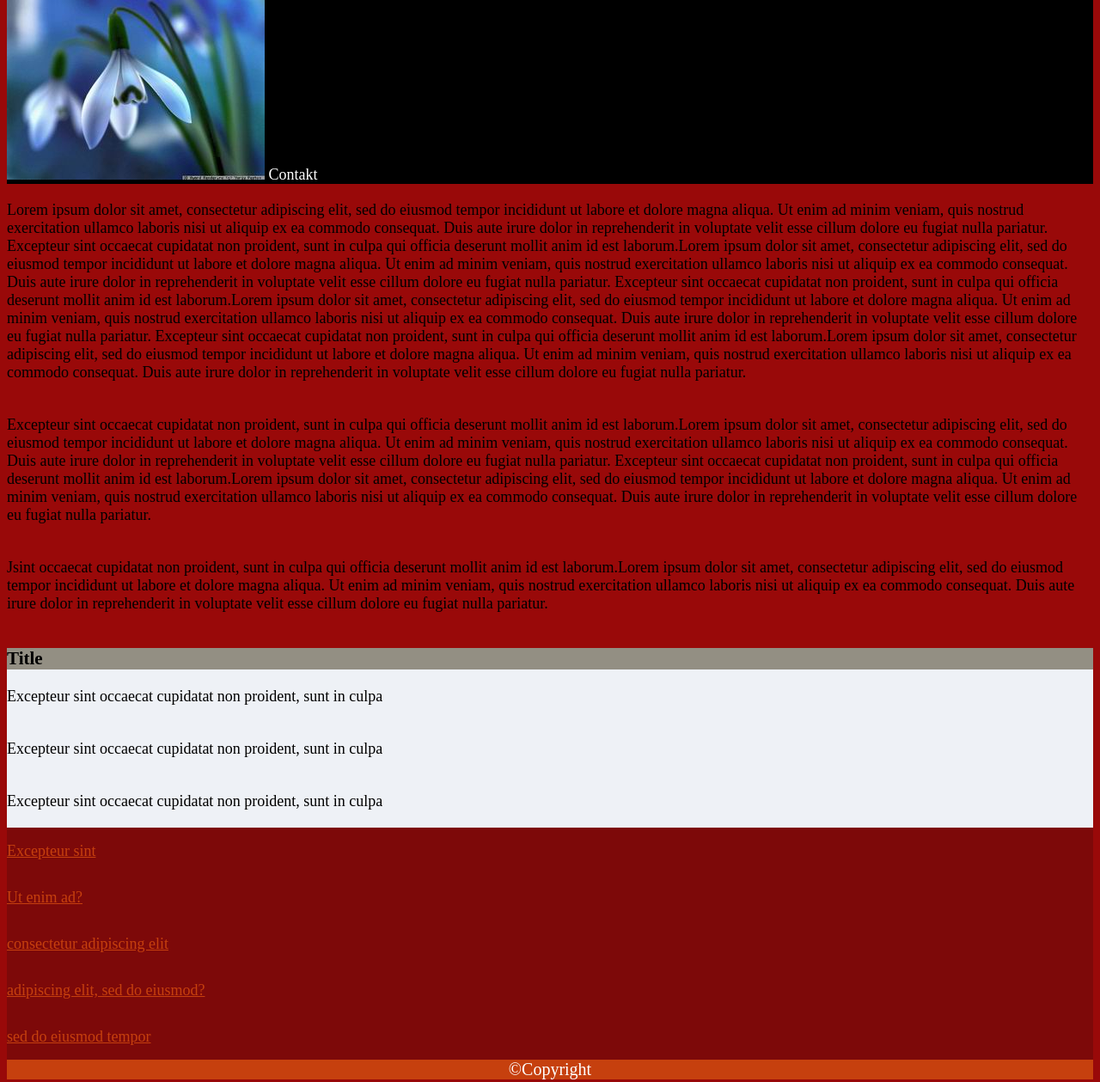
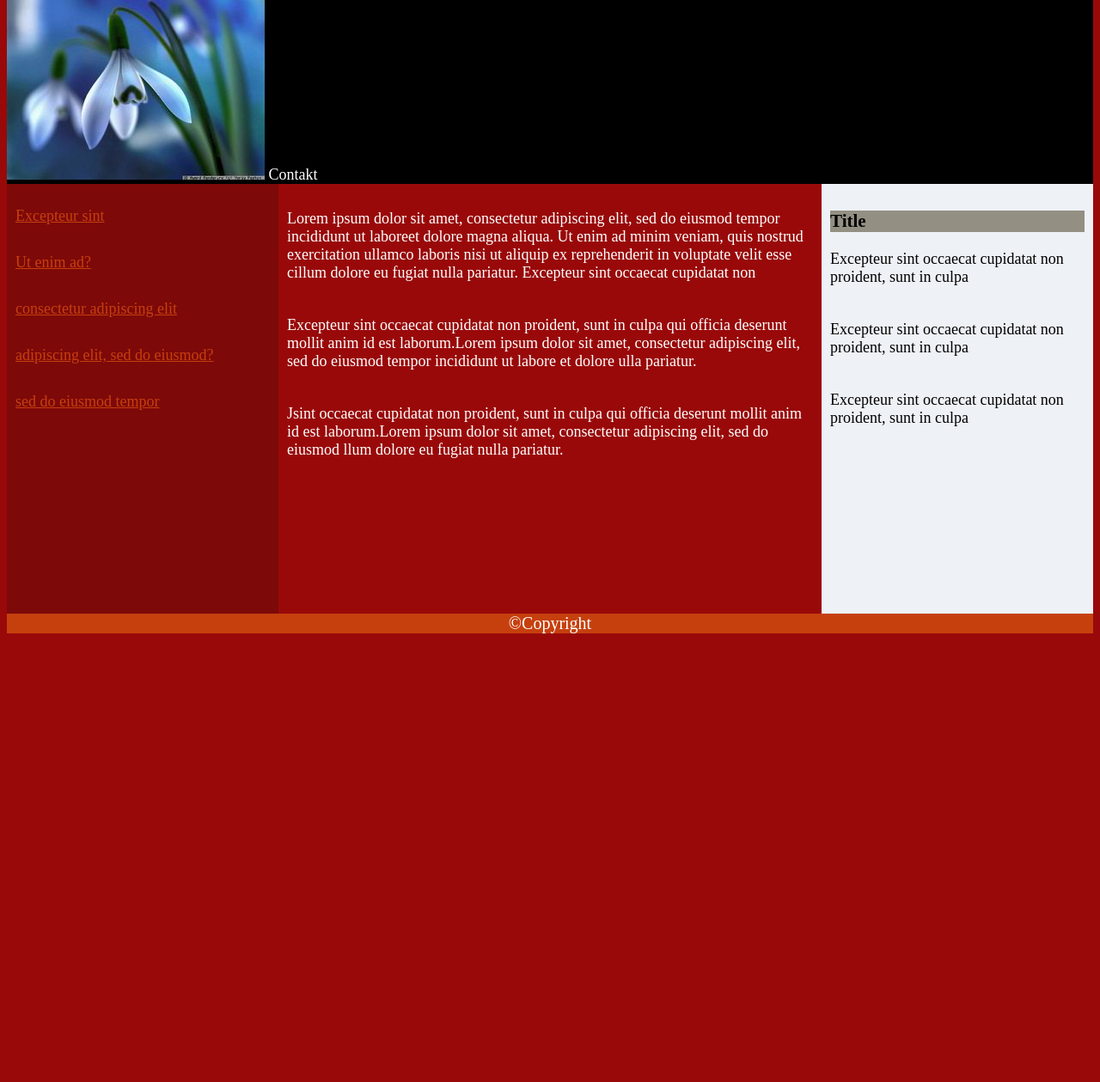
Before and after one commit to IevgeniiaZviaholska/My-hard-webside, a plain HTML site: page index.html in a window 1280 px wide. Shown: the part 291-1550 px from the top of the page at 86% size. After the commit the page ends 1036 px from the top, so only its background shows below. Drawn offline with Linux system fonts and the light colour scheme.

Commit message:
Some cengers

```diff
--- a/index.html
+++ b/index.html
@@ -19,79 +19,8 @@
         <a class="fig" href="#contakt"><img src="img03.jpg" alt="snowdrop"> Contakt</a>
 
     </nav>
-    <main>
-
-
-        <article>
-            Lorem ipsum dolor sit amet, consectetur adipiscing elit, sed do eiusmod tempor incididunt ut labore
-            et
-            dolore magna aliqua. Ut enim ad minim veniam, quis nostrud exercitation ullamco laboris nisi ut
-            aliquip ex
-            ea commodo consequat. Duis aute irure dolor in reprehenderit in voluptate velit esse cillum dolore
-            eu fugiat
-            nulla pariatur. Excepteur sint occaecat cupidatat non proident, sunt in culpa qui officia deserunt
-            mollit
-            anim id est laborum.Lorem ipsum dolor sit amet, consectetur adipiscing elit, sed do eiusmod tempor
-            incididunt ut labore et dolore magna aliqua. Ut enim ad minim veniam, quis nostrud exercitation
-            ullamco
-            laboris nisi ut aliquip ex ea commodo consequat. Duis aute irure dolor in reprehenderit in voluptate
-            velit
-            esse cillum dolore eu fugiat nulla pariatur. Excepteur sint occaecat cupidatat non proident, sunt in
-            culpa
-            qui officia deserunt mollit anim id est laborum.Lorem ipsum dolor sit amet, consectetur adipiscing
-            elit, sed
-            do eiusmod tempor incididunt ut labore et dolore magna aliqua. Ut enim ad minim veniam, quis nostrud
-            exercitation ullamco laboris nisi ut aliquip ex ea commodo consequat. Duis aute irure dolor in
-            reprehenderit
-            in voluptate velit esse cillum dolore eu fugiat nulla pariatur. Excepteur sint occaecat cupidatat
-            non
-            proident, sunt in culpa qui officia deserunt mollit anim id est laborum.Lorem ipsum dolor sit amet,
-            consectetur adipiscing elit, sed do eiusmod tempor incididunt ut labore et dolore magna aliqua. Ut
-            enim ad
-            minim veniam, quis nostrud exercitation ullamco laboris nisi ut aliquip ex ea commodo consequat.
-            Duis aute
-            irure dolor in reprehenderit in voluptate velit esse cillum dolore eu fugiat nulla pariatur.
-        </article>
-
-
-        <section>Excepteur sint occaecat cupidatat non proident, sunt in culpa qui officia deserunt mollit anim
-            id est
-            laborum.Lorem ipsum
-            dolor sit amet, consectetur adipiscing elit, sed do eiusmod tempor incididunt ut labore et dolore
-            magna
-            aliqua. Ut enim ad minim veniam, quis nostrud exercitation ullamco laboris nisi ut aliquip ex ea
-            commodo
-            consequat. Duis aute irure dolor in reprehenderit in voluptate velit esse cillum dolore eu fugiat
-            nulla
-            pariatur. Excepteur sint occaecat cupidatat non proident, sunt in culpa qui officia deserunt mollit
-            anim id
-            est laborum.Lorem ipsum dolor sit amet, consectetur adipiscing elit, sed do eiusmod tempor
-            incididunt ut
-            labore et dolore magna aliqua. Ut enim ad minim veniam, quis nostrud exercitation ullamco laboris
-            nisi ut
-            aliquip ex ea commodo consequat. Duis aute irure dolor in reprehenderit in voluptate velit esse
-            cillum
-            dolore eu fugiat nulla pariatur. </section>
-
-        <section>Jsint occaecat cupidatat non proident, sunt in culpa qui officia deserunt mollit anim id est
-            laborum.Lorem ipsum dolor sit amet, consectetur adipiscing elit, sed do eiusmod
-            tempor incididunt ut labore et dolore magna aliqua. Ut enim ad minim veniam, quis nostrud
-            exercitation
-            ullamco laboris nisi ut aliquip ex ea commodo consequat. Duis aute irure dolor in reprehenderit in
-            voluptate
-            velit esse cillum dolore eu fugiat nulla pariatur.</section>
-
-
-
-
-        <aside class="right">
-            <h3>Title</h3>
-            <section>Excepteur sint occaecat cupidatat non proident, sunt in culpa</section>
-            <section>Excepteur sint occaecat cupidatat non proident, sunt in culpa</section>
-            <section>Excepteur sint occaecat cupidatat non proident, sunt in culpa</section>
-        </aside>
-
-        <aside class="left">
+    <main class="row">
+        <aside class="left column">
             <ul>
                 <li><a class="art" href="https://loremipsum.io/ru/">Excepteur sint</a></li>
                 <li><a class="art" href="https://loremipsum.io/ru/">Ut enim ad?</a></li>
@@ -102,8 +31,46 @@
         </aside>
 
 
+        <div class="center column">
+            <article>
+                Lorem ipsum dolor sit amet, consectetur adipiscing elit, sed do eiusmod tempor incididunt ut laboreet
+                dolore magna aliqua. Ut enim ad minim veniam, quis nostrud exercitation ullamco laboris nisi ut
+                aliquip ex
+                reprehenderit
+                in voluptate velit esse cillum dolore eu fugiat nulla pariatur. Excepteur sint occaecat cupidatat
+                non
+
+            </article>
+
+
+            <section>Excepteur sint occaecat cupidatat non proident, sunt in culpa qui officia deserunt mollit anim
+                id est
+                laborum.Lorem ipsum
+                dolor sit amet, consectetur adipiscing elit, sed do eiusmod tempor incididunt ut labore et dolore
+                ulla pariatur. </section>
+
+            <section>Jsint occaecat cupidatat non proident, sunt in culpa qui officia deserunt mollit anim id est
+                laborum.Lorem ipsum dolor sit amet, consectetur adipiscing elit, sed do eiusmod
+                llum dolore eu fugiat nulla pariatur.</section>
+        </div>
+
+
+
+        <aside class="right column">
+            <h3>Title</h3>
+            <section>Excepteur sint occaecat cupidatat non proident, sunt in culpa</section>
+            <section>Excepteur sint occaecat cupidatat non proident, sunt in culpa</section>
+            <section>Excepteur sint occaecat cupidatat non proident, sunt in culpa</section>
+        </aside>
+
+
+
+
+
 
     </main>
+
+
 </body>
 <footer>
     &copyCopyright
--- a/style.css
+++ b/style.css
@@ -1,4 +1,8 @@
-body {
+
+* {
+    box-sizing: border-box;
+  }
+  body {
     background-color: #990909;
     font-size: 18px;
   }
@@ -17,12 +21,19 @@ nav {
     color: red;
 }
 
-/*left article*/
-.left{
+/* Create three unequal columns that floats next to each other */
+.column {
+    float: left;
+    padding: 10px;
+     }
+
+  /* Left column */
+  .left {
+    width: 25%;
+    height: 500px;
     background-color: #7D0909;
-}
-
-ul {
+  }
+  ul {
     line-height: 3;
     list-style-type: none;
     margin: 0;
@@ -34,18 +45,34 @@ ul {
 .art:hover {
     color: red;
 }
-/*center*/
-section, article {
-    margin-top: 20px;
-    padding-bottom: 20px;
-}
-/*right article*/
-.right{
+
+ /*right column*/
+.right {
+    width: 25%;
+    height: 500px;
     background-color: #EEF1F6;
-}
+  }
 h3 {
     background-color: #938F83;
 }
+
+  /* Middle column */
+.center {
+    color: white;
+    width: 50%;
+  }
+  section, article {
+    margin-top: 20px;
+    padding-bottom: 20px;
+  }
+
+  /* Clear floats after the columns */
+  .row:after {
+    content: "";
+    display: table;
+    clear: both;
+  }
+
 footer {
       font-size: 20px;
       color: white;
```
